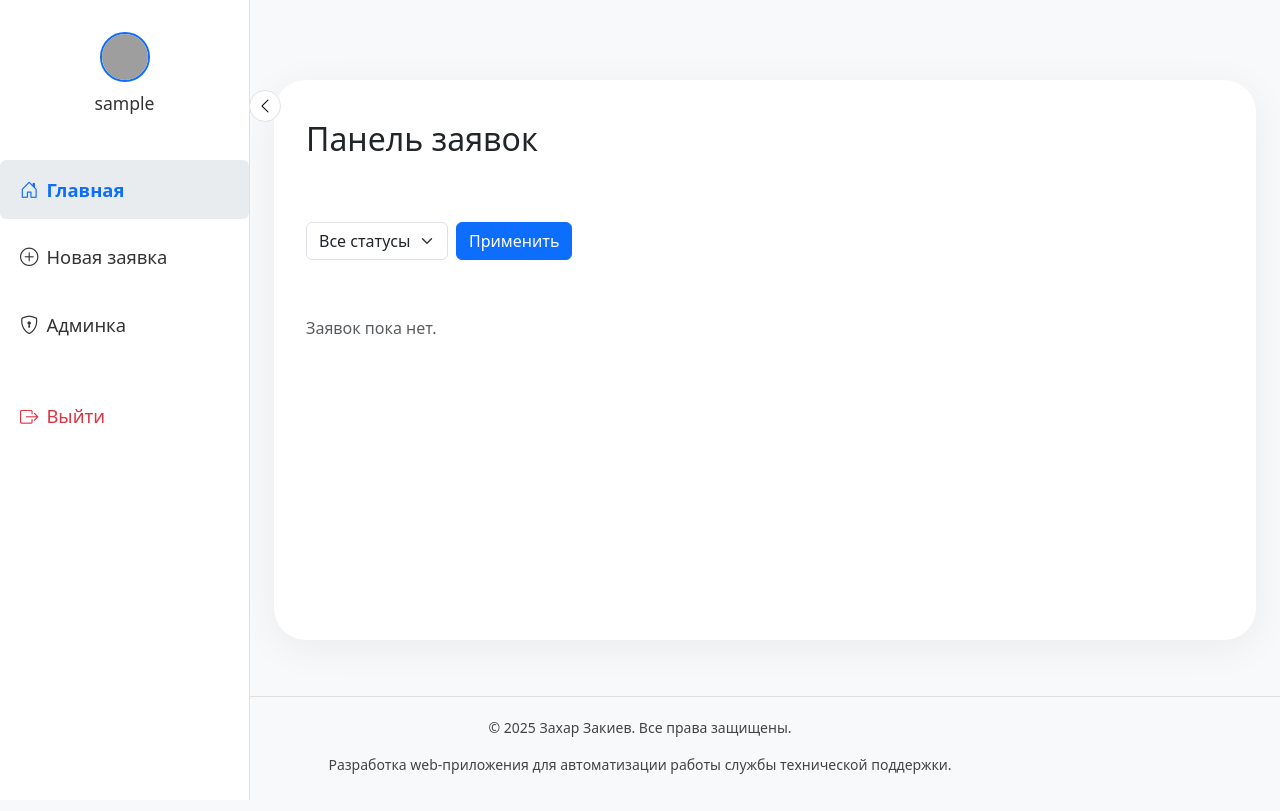
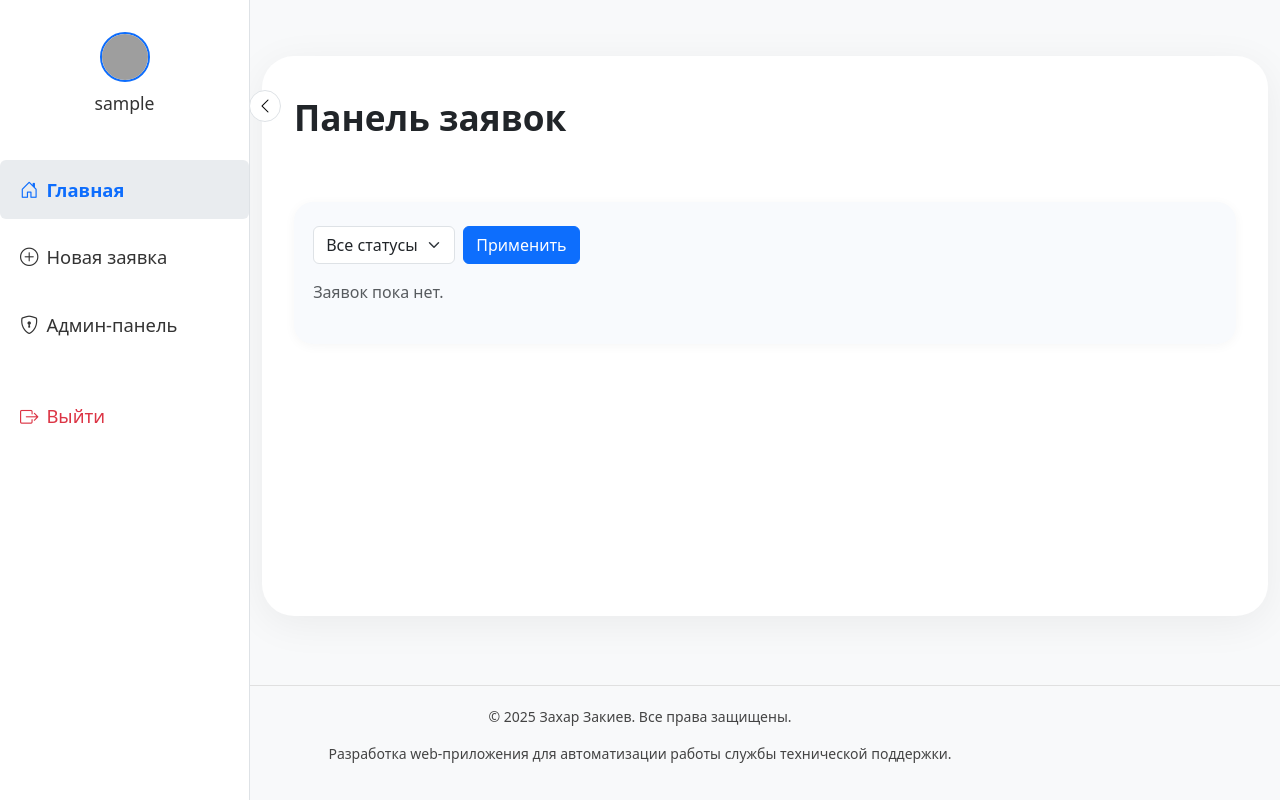
Before and after one commit to z1503/support_app, a Flask app: page /dashboard in a window 1280 px wide. Run offline with Flask 3, Linux system fonts and the light colour scheme; the visitor is signed in with stand-in values (Sample User, id 1); data that the repository does not hold is empty; grey boxes are pictures that could not be loaded.

Commit message:
исправлены мелкие косяки с отображение страницы

```diff
--- a/templates/base.html
+++ b/templates/base.html
@@ -1,14 +1,23 @@
 <!DOCTYPE html>
 <html lang="ru">
+
 <head>
     <meta charset="UTF-8">
     <meta name="viewport" content="width=device-width, initial-scale=1.0">
     <title>{% block title %}Моя система{% endblock %}</title>
     <!-- Bootstrap CSS -->
     <link href="https://cdn.jsdelivr.net/npm/bootstrap@5.3.0/dist/css/bootstrap.min.css" rel="stylesheet">
-    <link href="https://cdnjs.cloudflare.com/ajax/libs/bootstrap-icons/1.8.1/font/bootstrap-icons.min.css" rel="stylesheet">
+    <link href="https://cdnjs.cloudflare.com/ajax/libs/bootstrap-icons/1.8.1/font/bootstrap-icons.min.css"
+        rel="stylesheet">
     <style>
-        body { overflow-x: hidden; }
+        html {
+            overflow-y: scroll;
+        }
+
+        body {
+            overflow-x: hidden;
+        }
+
         .sidebar {
             min-height: 100vh;
             width: 250px;
@@ -172,22 +242,25 @@
         </button>
         <ul class="nav flex-column mt-4 w-100">
             <li class="nav-item mb-2">
-              <a class="nav-link d-flex align-items-center {% if request.endpoint=='dashboard' %}active{% endif %}" href="{{ url_for('dashboard') }}">
+                <a class="nav-link d-flex align-items-center {% if request.endpoint=='dashboard' %}active{% endif %}"
+                    href="{{ url_for('dashboard') }}">
                     <i class="bi bi-house-door me-2"></i>
                     <span class="sidebar-text">Главная</span>
                 </a>
             </li>
             <li class="nav-item mb-2">
-              <a class="nav-link d-flex align-items-center {% if request.endpoint=='create' %}active{% endif %}" href="{{ url_for('create') }}">
+                <a class="nav-link d-flex align-items-center {% if request.endpoint=='create' %}active{% endif %}"
+                    href="{{ url_for('create') }}">
                     <i class="bi bi-plus-circle me-2"></i>
                     <span class="sidebar-text">Новая заявка</span>
                 </a>
             </li>
             {% if session.get('role') == 'admin' %}
             <li class="nav-item mb-2">
-              <a class="nav-link d-flex align-items-center {% if request.endpoint=='admin_dashboard' %}active{% endif %}" href="{{ url_for('admin_dashboard') }}">
+                <a class="nav-link d-flex align-items-center {% if request.endpoint=='admin_dashboard' %}active{% endif %}"
+                    href="{{ url_for('admin_dashboard') }}">
                     <i class="bi bi-shield-lock me-2"></i>
-                  <span class="sidebar-text">Админка</span>
+                    <span class="sidebar-text">Админ-панель</span>
                 </a>
             </li>
             {% endif %}
--- a/templates/dashboard.html
+++ b/templates/dashboard.html
@@ -4,11 +4,11 @@
 
 {% block content %}
 <style>
-    .dashboard-main-card {
+    .ticket-main-card {
         max-width: 1200px;
         margin: 0 auto;
         border-radius: 2rem;
-        box-shadow: 0 8px 40px rgba(0,0,0,0.06);
+        box-shadow: 0 8px 40px rgba(0, 0, 0, 0.06);
         background: #fff;
         padding: 2.5rem 2rem 2rem 2rem;
         min-height: 70vh;
@@ -16,15 +16,49 @@
         flex-direction: column;
         gap: 2.5rem;
     }
+
     @media (max-width: 767px) {
-        .dashboard-main-card {
+        .ticket-main-card {
             padding: 1.2rem 0.5rem;
             border-radius: 1rem;
         }
     }
-    .ticket-status-badge.novaya { background: #e7fbe7; color: #198754; }
-    .ticket-status-badge.vrabote { background: #fffbe7; color: #b8860b; }
-    .ticket-status-badge.zavershena { background: #f1f1f1; color: #555; }
+
+    .ticket-title-row {
+        display: flex;
+        align-items: center;
+        gap: 1rem;
+    }
+
+    .ticket-title-row h2 {
+        font-size: 2.2rem;
+        font-weight: 700;
+        margin-bottom: 0;
+    }
+
+    .ticket-form-block {
+        background: #f8fafd;
+        border-radius: 1.2rem;
+        padding: 1.5rem 1.2rem;
+        margin-top: 1.5rem;
+        box-shadow: 0 2px 12px rgba(0, 0, 0, 0.04);
+    }
+
+    .ticket-status-badge.novaya {
+        background: #e7fbe7;
+        color: #198754;
+    }
+
+    .ticket-status-badge.vrabote {
+        background: #fffbe7;
+        color: #b8860b;
+    }
+
+    .ticket-status-badge.zavershena {
+        background: #f1f1f1;
+        color: #555;
+    }
+
     .ticket-status-badge {
         border-radius: 1em;
         padding: 0.4em 1em;
@@ -34,16 +68,29 @@
         min-width: 80px;
         text-align: center;
     }
-    .table-tickets tr { transition: background 0.2s; }
-    .table-tickets tr.selected, .table-tickets tr.selected:hover { background: #e9f5ff !important; }
-    .table-tickets tr:hover { background: #f5faff; }
-    .table-tickets th, .table-tickets td {
+
+    .table-tickets tr {
+        transition: background 0.2s;
+    }
+
+    .table-tickets tr.selected,
+    .table-tickets tr.selected:hover {
+        background: #e9f5ff !important;
+    }
+
+    .table-tickets tr:hover {
+        background: #f5faff;
+    }
+
+    .table-tickets th,
+    .table-tickets td {
         vertical-align: middle;
         white-space: nowrap;
         text-overflow: ellipsis;
         overflow: hidden;
         border-bottom: 1px solid #f1f1f1;
     }
+
     .table-tickets th {
         background: #f8f9fa;
         font-weight: 600;
@@ -51,39 +98,48 @@
         border-top: none;
         border-bottom: 2px solid #e0e0e0;
     }
+
     .table-tickets td {
         font-size: 1.05em;
     }
-    .table-responsive { border-radius: 1.1em; overflow: auto; }
-    /* Крупные чекбоксы */
+
+    .table-responsive {
+        border-radius: 1.1em;
+        overflow: auto;
+    }
+
     .form-check-input {
         width: 1.3em;
         height: 1.3em;
         margin-top: 0;
     }
+
     .sortable-column a {
         user-select: none;
     }
+
     .sort-arrow {
         font-size: 1.1em;
         margin-left: 0.3em;
     }
 </style>
 
-<div class="container-fluid py-4" style="min-height: 80vh;">
-    <div class="dashboard-main-card">
-        <div class="d-flex justify-content-between align-items-center mb-3">
+
+<div class="ticket-main-card">
+    <!-- Заголовок -->
+    <div class="ticket-title-row">
         <h2>Панель заявок</h2>
     </div>
 
+    <div class="ticket-form-block">
         <!-- Форма фильтрации -->
         <form method="get" class="row g-2 mb-3">
             <div class="col-auto">
                 <select name="status_filter" class="form-select">
                     <option value="">Все статусы</option>
-                    <option value="новая" {% if status_filter == 'новая' %}selected{% endif %}>Новая</option>
-                    <option value="в работе" {% if status_filter == 'в работе' %}selected{% endif %}>В работе</option>
-                    <option value="завершена" {% if status_filter == 'завершена' %}selected{% endif %}>Завершена</option>
+                    <option value="новая" {% if status_filter=='новая' %}selected{% endif %}>Новая</option>
+                    <option value="в работе" {% if status_filter=='в работе' %}selected{% endif %}>В работе</option>
+                    <option value="завершена" {% if status_filter=='завершена' %}selected{% endif %}>Завершена</option>
                 </select>
             </div>
             <div class="col-auto">
@@ -99,7 +155,8 @@
                         <tr>
                             {% if session["role"] != "client" %}
                             <th style="width:38px;">
-                                    <input type="checkbox" id="select-all" class="form-check-input" onclick="toggleAll(this)">
+                                <input type="checkbox" id="select-all" class="form-check-input"
+                                    onclick="toggleAll(this)">
                             </th>
                             {% endif %}
                             <th class="sortable-column" style="width: 100px;">
@@ -162,10 +219,12 @@
                     </thead>
                     <tbody>
                         {% for ticket in tickets %}
-                        <tr class="ticket-row" onclick="window.location.href='{{ url_for('ticket', ticket_id=ticket.id) }}'">
+                        <tr class="ticket-row"
+                            onclick="window.location.href='{{ url_for('ticket', ticket_id=ticket.id) }}'">
                             {% if session["role"] != "client" %}
                             <td>
-                                    <input type="checkbox" name="ticket_ids" value="{{ ticket.id }}" class="form-check-input" onchange="highlightRow(this); event.stopPropagation();">
+                                <input type="checkbox" name="ticket_ids" value="{{ ticket.id }}"
+                                    class="form-check-input" onchange="highlightRow(this); event.stopPropagation();">
                             </td>
                             {% endif %}
                             <td>{{ ticket.id }}</td>
@@ -190,7 +249,8 @@
                 </table>
             </div>
             <div class="mt-3" style="max-width: 220px;">
-                <button type="submit" class="btn btn-danger w-100" onclick="return confirm('Удалить выбранные заявки?')">
+                <button type="submit" class="btn btn-danger w-100"
+                    onclick="return confirm('Удалить выбранные заявки?')">
                     <i class="bi bi-trash"></i> Удалить выбранные
                 </button>
             </div>
@@ -200,15 +260,19 @@
         <nav aria-label="Пагинация" class="mt-3">
             <ul class="pagination">
                 <li class="page-item {% if page == 1 %}disabled{% endif %}">
-                    <a class="page-link" href="{{ url_for('dashboard', page=page-1, per_page=per_page, sort_by=sort_by, sort_order=sort_order, status_filter=status_filter) }}">‹</a>
+                    <a class="page-link"
+                        href="{{ url_for('dashboard', page=page-1, per_page=per_page, sort_by=sort_by, sort_order=sort_order, status_filter=status_filter) }}">‹</a>
                 </li>
                 {% for p in range(1, total_pages + 1) %}
                 <li class="page-item {% if p == page %}active{% endif %}">
-                    <a class="page-link" href="{{ url_for('dashboard', page=p, per_page=per_page, sort_by=sort_by, sort_order=sort_order, status_filter=status_filter) }}">{{ p }}</a>
+                    <a class="page-link"
+                        href="{{ url_for('dashboard', page=p, per_page=per_page, sort_by=sort_by, sort_order=sort_order, status_filter=status_filter) }}">{{
+                        p }}</a>
                 </li>
                 {% endfor %}
                 <li class="page-item {% if page == total_pages %}disabled{% endif %}">
-                    <a class="page-link" href="{{ url_for('dashboard', page=page+1, per_page=per_page, sort_by=sort_by, sort_order=sort_order, status_filter=status_filter) }}">›</a>
+                    <a class="page-link"
+                        href="{{ url_for('dashboard', page=page+1, per_page=per_page, sort_by=sort_by, sort_order=sort_order, status_filter=status_filter) }}">›</a>
                 </li>
             </ul>
         </nav>
@@ -217,9 +281,9 @@
         <form method="get" class="mt-3 d-flex justify-content-center">
             <label class="me-2">Заявок на странице:</label>
             <select name="per_page" class="form-select w-auto" onchange="this.form.submit()">
-                <option value="20" {% if per_page == 20 %}selected{% endif %}>20</option>
-                <option value="50" {% if per_page == 50 %}selected{% endif %}>50</option>
-                <option value="100" {% if per_page == 100 %}selected{% endif %}>100</option>
+                <option value="20" {% if per_page==20 %}selected{% endif %}>20</option>
+                <option value="50" {% if per_page==50 %}selected{% endif %}>50</option>
+                <option value="100" {% if per_page==100 %}selected{% endif %}>100</option>
             </select>
         </form>
         {% else %}
@@ -227,6 +291,7 @@
         {% endif %}
     </div>
 </div>
+
 
 <script>
     function toggleAll(source) {
@@ -244,8 +309,8 @@
             row.classList.remove('selected');
         }
     }
-    window.addEventListener('DOMContentLoaded', function() {
-        document.querySelectorAll('input[name="ticket_ids"]').forEach(function(cb) {
+    window.addEventListener('DOMContentLoaded', function () {
+        document.querySelectorAll('input[name="ticket_ids"]').forEach(function (cb) {
             highlightRow(cb);
         });
     });
--- a/templates/ticket.html
+++ b/templates/ticket.html
@@ -132,7 +132,7 @@
     }
 </style>
 
-<div class="container-fluid py-4" style="min-height: 80vh;">
+
 <div class="ticket-main-card">
     <!-- Заголовок и статус -->
     <div class="ticket-title-row">
@@ -229,5 +229,5 @@
         <i class="bi bi-arrow-left"></i> Назад к списку заявок
     </a>
 </div>
-</div>
+
 {% endblock %}
```
Also changed, not shown: other parts of templates/base.html (+82 -20 lines), templates/admin_dashboard.html (+38 -33 lines), templates/admin_users.html (+93 -27 lines), templates/create.html (+11 -7 lines), templates/edit_user.html (+29 -9 lines), templates/profile.html (+21 -6 lines). Lines whose indentation alone changed are shown as unchanged.
